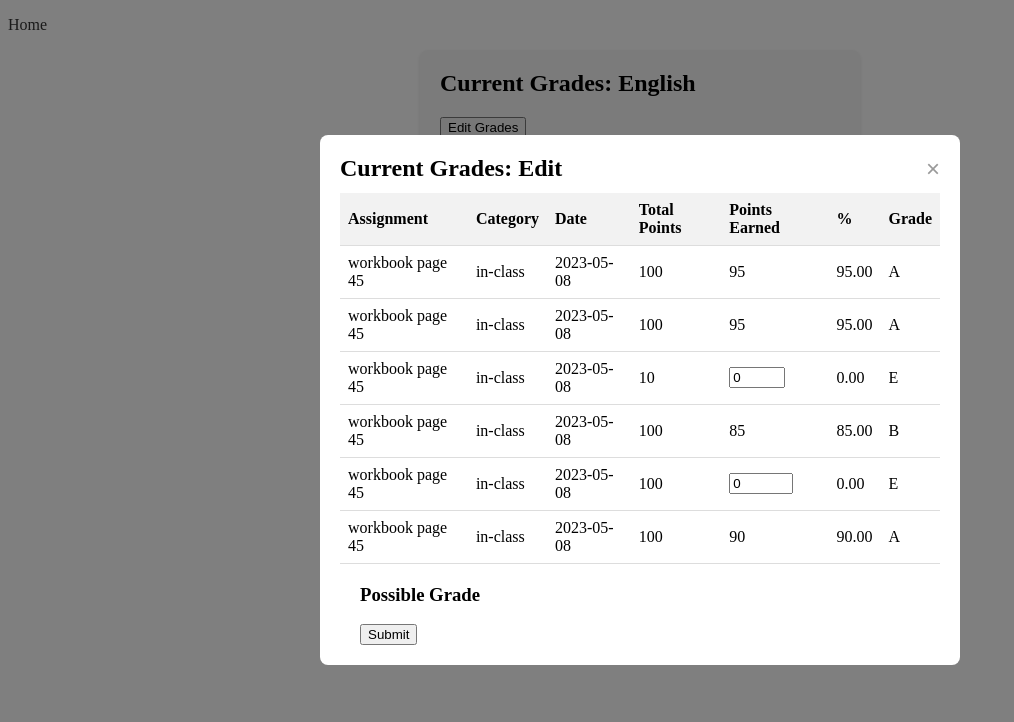
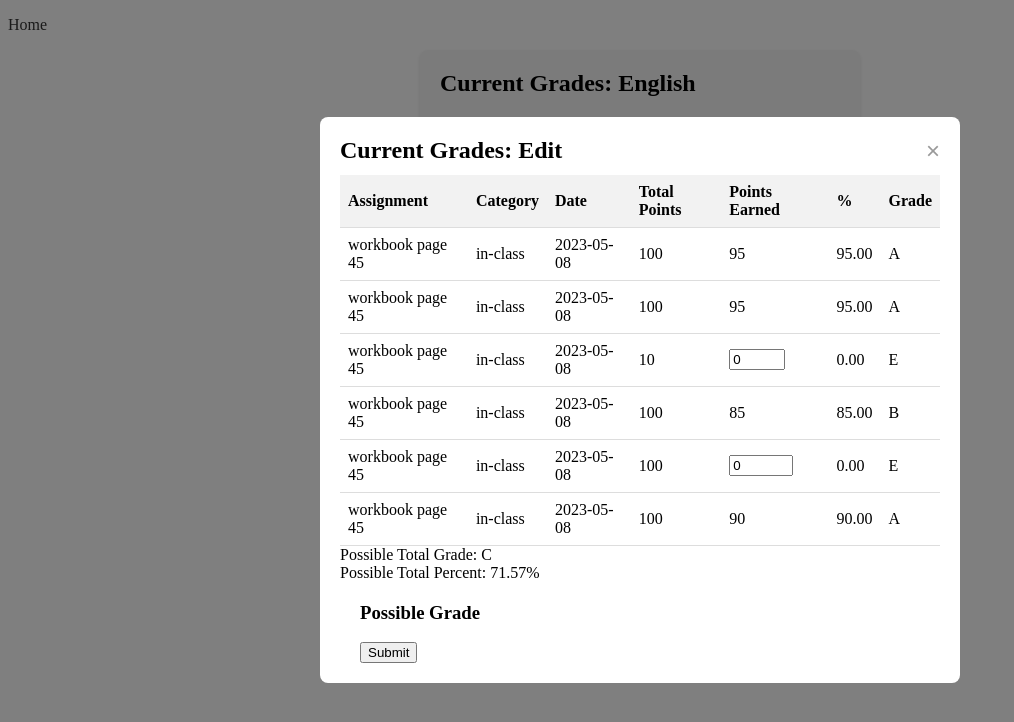
Before and after one commit to Ace-86/powergrade, a React (Create React App) app in the folder client/: page /grade-history/English in a window 1280 px wide. Both pictures are taken after a click on the button "Edit Grades". Shown: the top 722 px of the page, without its empty margins (0-1014 px from the left). Built offline with nearby package versions, Linux system fonts and the light colour scheme.

Commit message:
pFinalGrade, pPercent  functional

```diff
--- a/client/src/components/ModalTable.js
+++ b/client/src/components/ModalTable.js
@@ -1,7 +1,46 @@
 import React from 'react';
 
 const ModalTable = ({ modalAssignments, handleGradeChangeModal }) => {
+  const calculatePossibleTotalPointsEarned = () => {
+    let possibleTotalPointsEarned = 0;
+    modalAssignments.forEach((assignment) => {
+      possibleTotalPointsEarned += assignment.possiblePointsEarned;
+    });
+    return possibleTotalPointsEarned;
+  };
+
+  const calculatePossiblePercentage = () => {
+    const possibleTotalPointsEarned = calculatePossibleTotalPointsEarned();
+    let totalPoints = 0;
+    let totalPointsEarned = 0;
+    modalAssignments.forEach((assignment) => {
+      totalPoints += assignment.totalPoints;
+      totalPointsEarned += assignment.pointsEarned;
+    });
+    totalPointsEarned += possibleTotalPointsEarned;
+    if (totalPoints === 0) {
+      return 0;
+    }
+    return ((totalPointsEarned / totalPoints) * 100).toFixed(2);
+  };
+
+  const calculatePossibleGrade = () => {
+    const possiblePercentage = calculatePossiblePercentage();
+    if (possiblePercentage >= 90) {
+      return 'A';
+    } else if (possiblePercentage >= 80) {
+      return 'B';
+    } else if (possiblePercentage >= 70) {
+      return 'C';
+    } else if (possiblePercentage >= 60) {
+      return 'D';
+    } else {
+      return 'E';
+    }
+  };
+
   return (
+    <div>
       <table>
         <thead>
           <tr>
@@ -40,6 +79,18 @@ const ModalTable = ({ modalAssignments, handleGradeChangeModal }) => {
           ))}
         </tbody>
       </table>
+
+      <div className="modal-footer">
+        <div className="total-grade">
+          <span>Possible Total Grade: </span>
+          <span>{calculatePossibleGrade()}</span>
+        </div>
+        <div className="total-percent">
+          <span>Possible Total Percent: </span>
+          <span>{calculatePossiblePercentage()}%</span>
+        </div>
+      </div>
+    </div>
   );
 };
 
```
Lines whose indentation alone changed are shown as unchanged.
